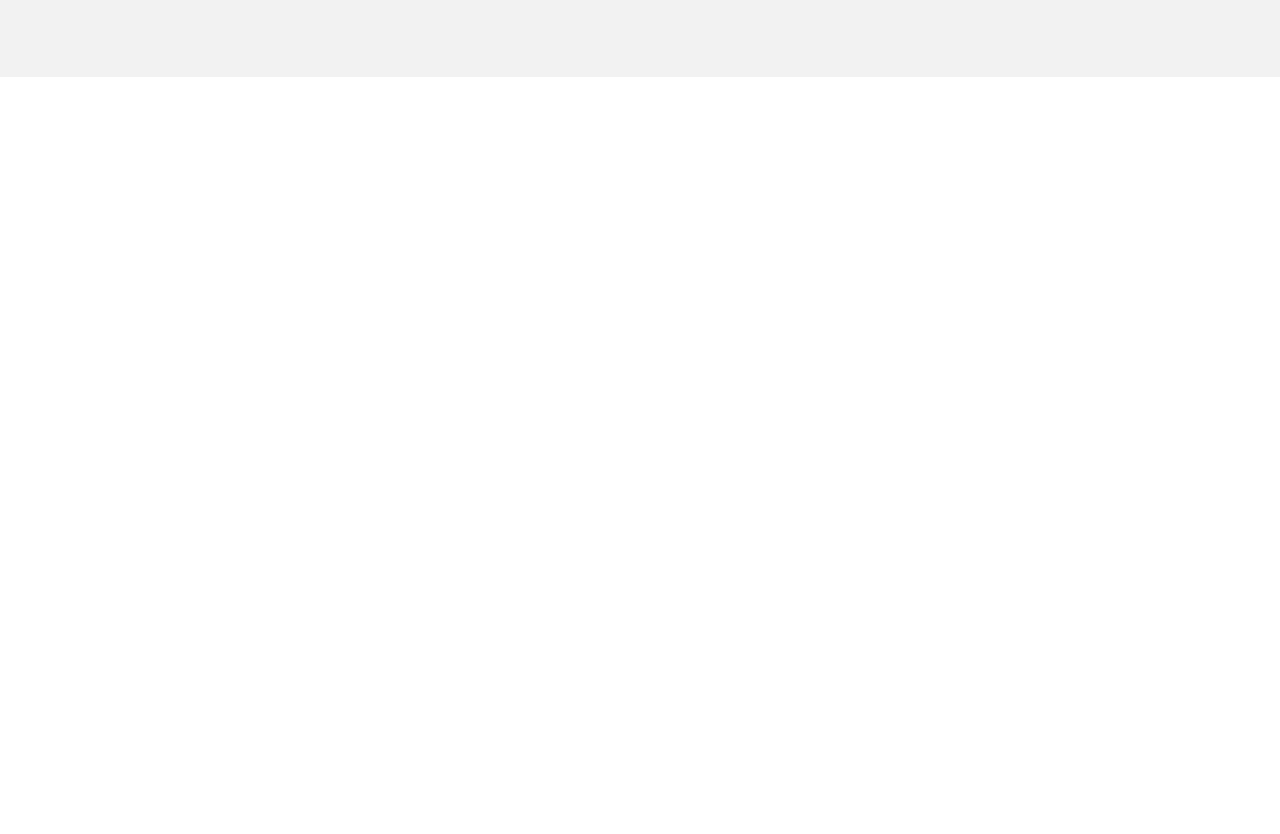
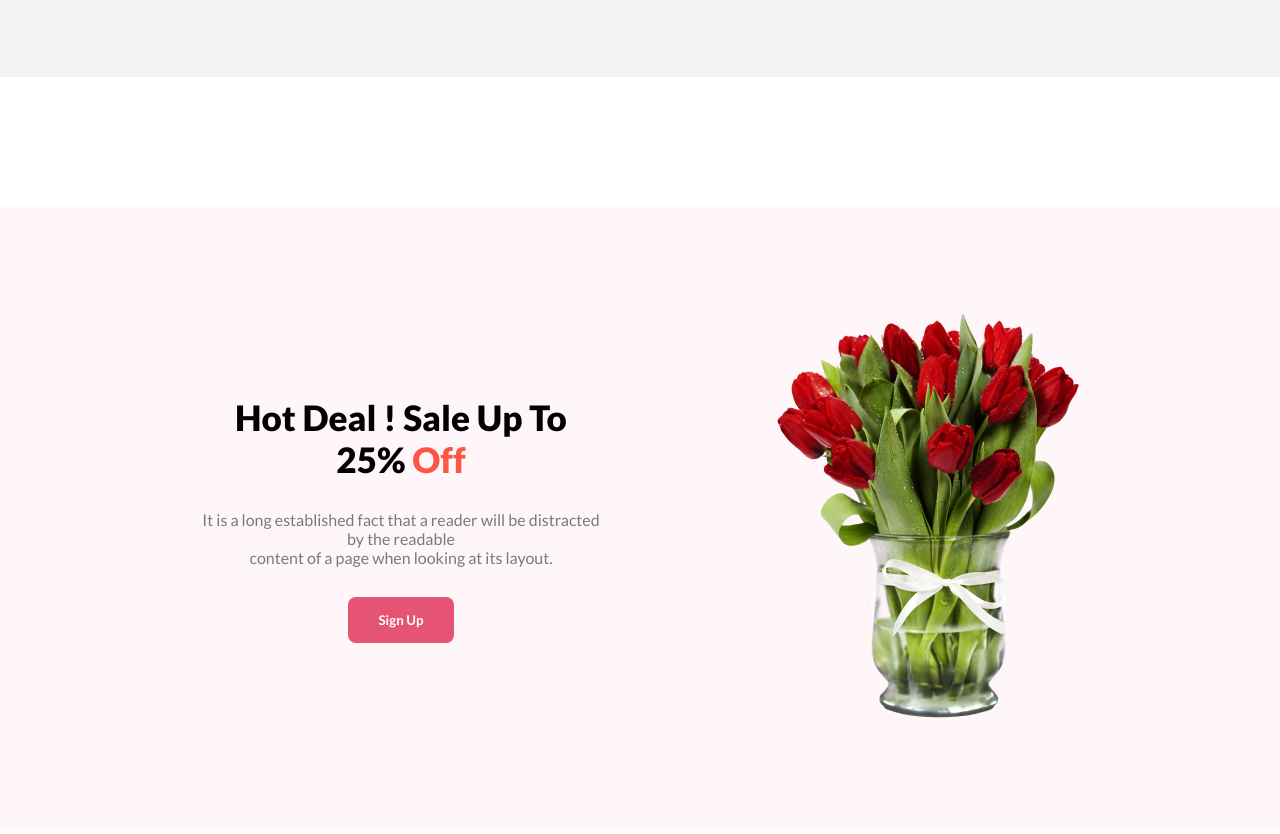
Before and after one commit to AzmainAzad/M1-2CS-project, a plain HTML site: page index.html in a window 1280 px wide. Shown: the part 2150-2984 px from the top of the page. Before the commit the page ends 2357 px from the top, so only its background shows below. Drawn offline with Linux system fonts and the light colour scheme.

Commit message:
Adding Hot Deal Section

```diff
--- a/index.html
+++ b/index.html
@@ -75,6 +75,19 @@
 
         </Section>
        <!-- Ending of Cartoon Section -->
+
+       <!-- Starting of Hot Deal Section -->
+        <Section class="hot-deal">
+             <div class="h-d-text">
+                <h3 class="h-d-text-h3">Hot Deal ! Sale Up To 25% <span class="off-color">Off</span> </h3>
+                <p class="h-d-text-p">It is a long established fact that a reader will be distracted by the readable <br> content of a page when looking at its layout.</p>
+                <Button class="h-d-btn">Sign Up</Button>
+             </div>
+             <div class="h-d-img">
+                <img src="images/pngwing 8.png" alt="flower pic">
+             </div>
+        </Section>
+       <!-- Ending of Hot Deal Section -->
     </main>
     <!-- Ending of main part -->
 
--- a/styles/style.css
+++ b/styles/style.css
@@ -1,12 +1,17 @@
 @import url('https://fonts.googleapis.com/css2?family=Lato:ital,wght@0,100;0,300;0,400;0,700;0,900;1,100;1,300;1,400;1,700;1,900&family=Work+Sans:ital,wght@0,100..900;1,100..900&display=swap');
 
 /* font-family: "Lato", sans-serif; */
+
+
+
 
 /* Starting The Project */
 *{
     margin: 0;
     padding: 0;
 }
+
+
 
 
 /* Css of header part */
@@ -46,6 +51,7 @@ header{
     border-radius: 8px;
     border: none;
 }
+
 
 
 
@@ -159,3 +165,57 @@ header{
     font-weight: 600;
     margin-top: 20px;
 }
+
+
+
+
+/* Css of Hot Deal Section */
+.hot-deal{
+    background-color: rgba(229, 84, 115, 0.05);
+    padding: 100px 200px;
+    display: flex;
+    align-items: center;
+    margin-bottom: 120px;
+}
+
+.h-d-text{
+    font-family: "Lato", sans-serif;
+    width: 47%;
+    margin-right: 170px;
+    text-align: center;
+}
+
+.h-d-text-h3{
+    font-size: 35px;
+    font-weight: 900;
+}
+
+.off-color{
+    color: #FE5547;
+}
+
+.h-d-text-p{
+   color: rgba(39, 39, 39, 0.6);
+   font-size: 16px;
+   margin: 30px 0;
+}
+
+.h-d-btn{
+   background-color: #E55473;
+   color: white;
+   font-size: 15x;
+   font-family: "Lato", sans-serif;;
+   font-weight: bold;
+   padding: 15px 30px;
+   border: none;
+   border-radius: 8px;
+}
+
+.h-d-img{
+    width: 35%;
+}
+
+
+
+
+/* Css of Instagram Section */
```
